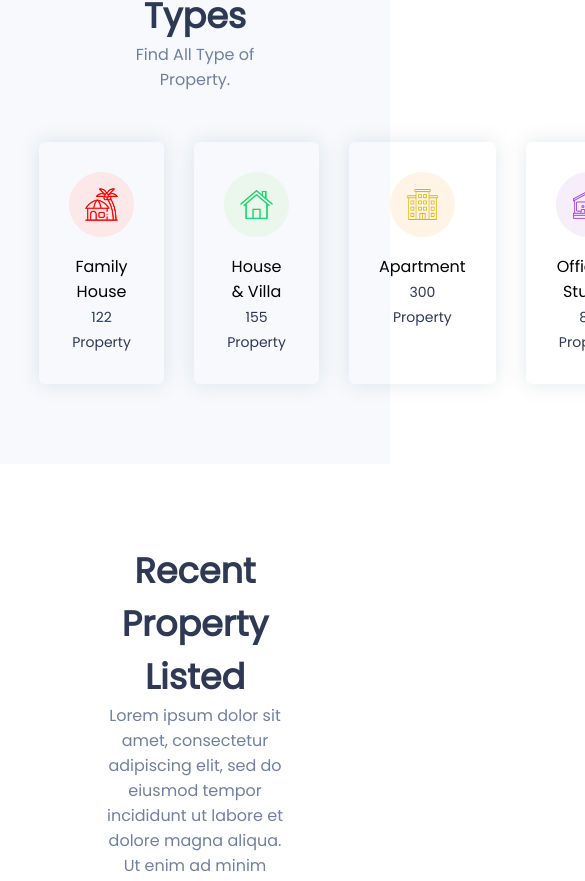
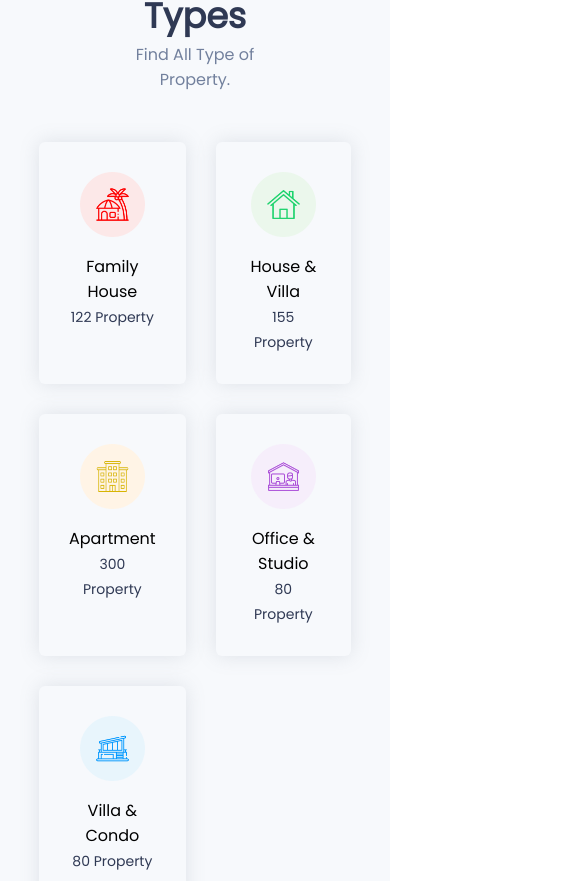
Before and after one commit to Koima-Sam/Real-Estate-Website, a React (Create React App) app: page / in a window 390 px wide. Shown: the part 1041-1922 px from the top of the page, 585 px wide, since content can reach past the window. Built offline with nearby package versions, Linux system fonts and the light colour scheme.

Commit message:
change grid views

```diff
--- a/src/App.css
+++ b/src/App.css
@@ -172,4 +172,7 @@ img{
   .about .container img{
     margin-top: 50px;
   }
+  .grid3,.grid4,.grid5{
+    grid-template-columns: repeat(2,1fr);
+  }
 }
```
